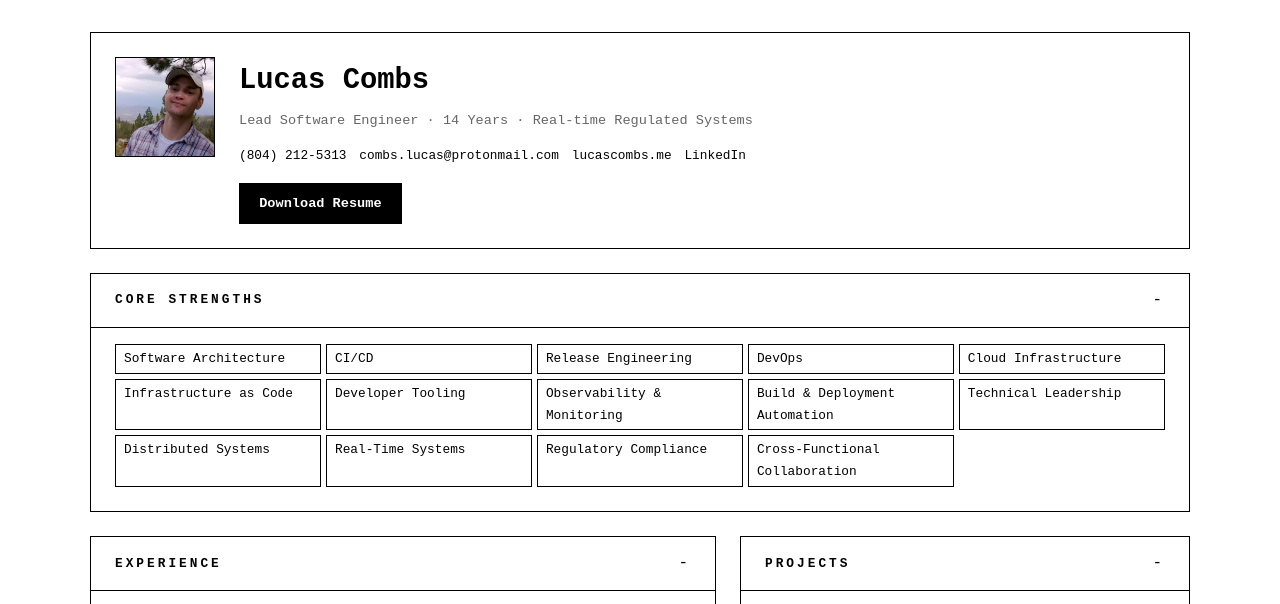
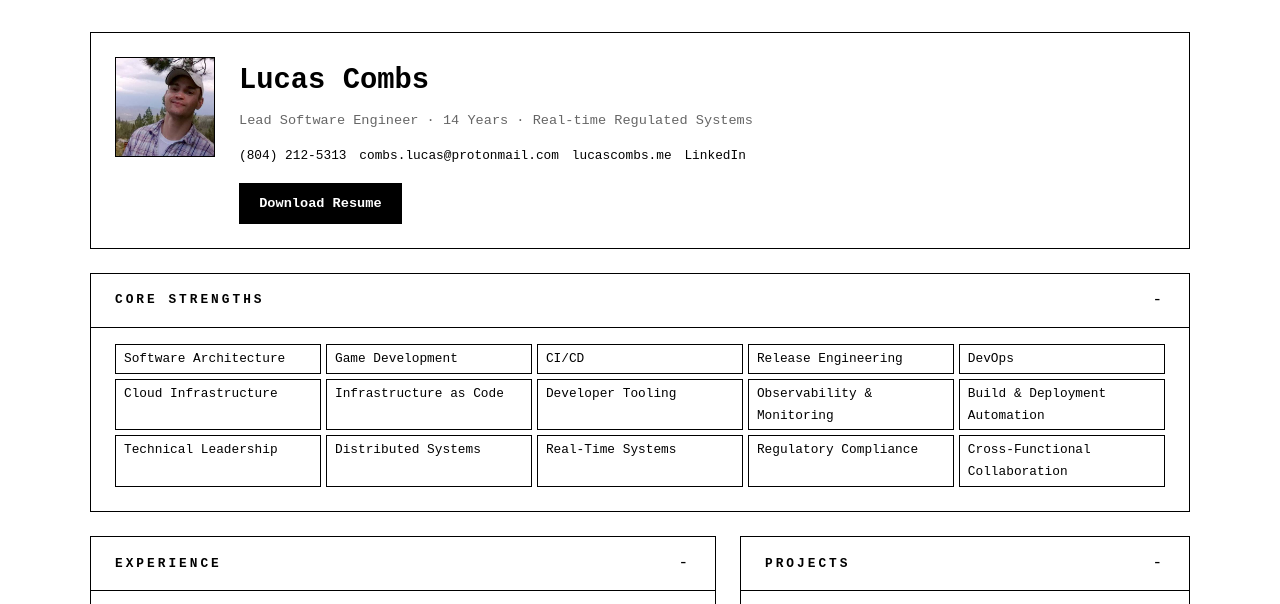
Before and after one commit to water1212/resume, a plain HTML site: page index.html in a window 1280 px wide. Shown: the top 604 px of the page. Drawn offline with Linux system fonts and the light colour scheme.

Commit message:
Added game development to strengths

```diff
--- a/index.html
+++ b/index.html
@@ -109,7 +109,7 @@ footer { border-top: 1px solid #000; margin-top: 2rem; padding-top: 1rem; font-s
     <div class="section-label" onclick="this.parentElement.classList.toggle('open')">Core Strengths <span class="toggle">-</span></div>
     <div class="section-body">
       <div class="strengths-grid">
-        <span class="chip">Software Architecture</span><span class="chip">CI/CD</span><span class="chip">Release Engineering</span><span class="chip">DevOps</span><span class="chip">Cloud Infrastructure</span><span class="chip">Infrastructure as Code</span><span class="chip">Developer Tooling</span><span class="chip">Observability & Monitoring</span><span class="chip">Build & Deployment Automation</span><span class="chip">Technical Leadership</span><span class="chip">Distributed Systems</span><span class="chip">Real-Time Systems</span><span class="chip">Regulatory Compliance</span><span class="chip">Cross-Functional Collaboration</span>
+        <span class="chip">Software Architecture</span><span class="chip">Game Development</span><span class="chip">CI/CD</span><span class="chip">Release Engineering</span><span class="chip">DevOps</span><span class="chip">Cloud Infrastructure</span><span class="chip">Infrastructure as Code</span><span class="chip">Developer Tooling</span><span class="chip">Observability & Monitoring</span><span class="chip">Build & Deployment Automation</span><span class="chip">Technical Leadership</span><span class="chip">Distributed Systems</span><span class="chip">Real-Time Systems</span><span class="chip">Regulatory Compliance</span><span class="chip">Cross-Functional Collaboration</span>
       </div>
     </div>
   </div>
```
